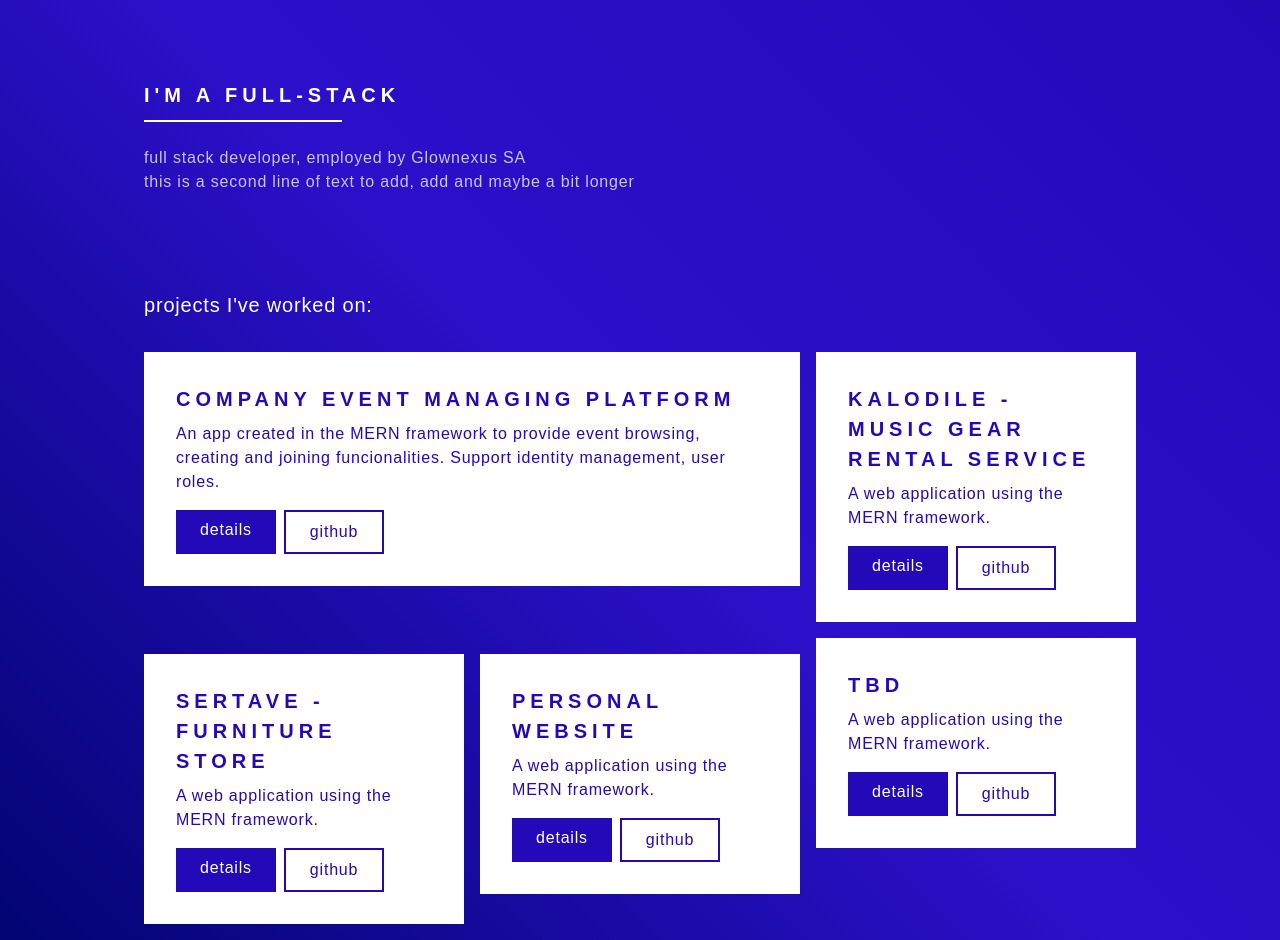
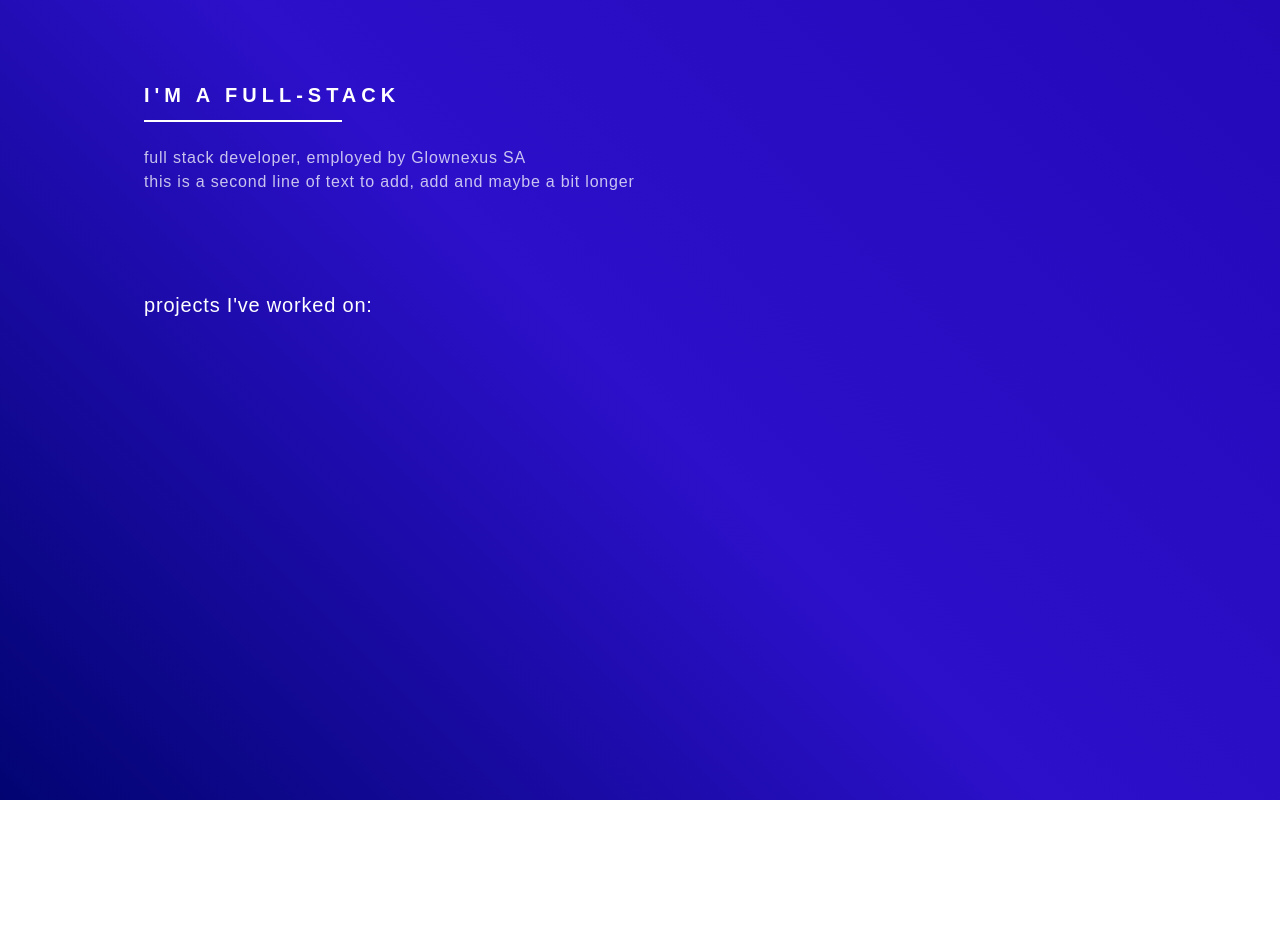
Before and after one commit to danielagg/personal-website-ts, a React (Create React App) app: page / in a window 1280 px wide. After the commit the page ends 800 px from the top, so only its background shows below. Built offline with nearby package versions, Linux system fonts and the light colour scheme.

Commit message:
Preparing state

```diff
--- a/src/App.tsx
+++ b/src/App.tsx
@@ -1,18 +1,28 @@
 import React from "react";
 import "./style.css";
+
+// State
+import PortfolioProvider from "./state/PortfolioState";
+import InitialState, { PortfolioState } from "./state/InitialPortfolioState";
 
 // Components
 import Landing from "./components/Landing/Landing";
 import PortfolioItemContainer from "./components/Portfolio/PortfolioItemContainer";
 
-const App: React.FC = () => {
+const App = () => {
+  const portfolioReducer = (state: PortfolioState, action: any) => {
+    return state;
+  };
+
   return (
-    <div className="min-h-screen bg-primary-blue-gradient font-raleway tracking-wider">
-      <div className="p-4 ml-2 lg:mx-auto lg:w-4/5">
-        <Landing />
-        <PortfolioItemContainer />
+    <PortfolioProvider initialState={InitialState} reducer={portfolioReducer}>
+      <div className="min-h-screen bg-primary-blue-gradient font-raleway tracking-wider">
+        <div className="p-4 ml-2 lg:mx-auto lg:w-4/5">
+          <Landing />
+          <PortfolioItemContainer />
+        </div>
       </div>
-    </div>
+    </PortfolioProvider>
   );
 };
 
--- a/src/components/Portfolio/PortfolioItem.tsx
+++ b/src/components/Portfolio/PortfolioItem.tsx
@@ -1,37 +1,41 @@
 import React from "react";
-import "./style.css";
-import { PortfolioItemDetails } from "./PortfolioItemContainer";
-
-// Components
-import Button, { Variant, Thickness } from "../Shared/Button/Button";
-
-type PortfolioItemProp = {
-  item: PortfolioItemDetails;
+const PortfolioItem = () => {
+  return <p>placeholder</p>;
 };
 
-const PortfolioItem = ({ item }: PortfolioItemProp) => {
-  return (
-    <div className="bg-white p-8 primary-blue">
-      <p className="text-xl uppercase font-raleway-bold wide-letter-spacing">
-        {item.name}
-      </p>
-      <p className="mt-2">{item.description}</p>
-      <div className="mt-4 flex">
-        <Button
-          caption="details"
-          variant={Variant.Blue}
-          thickness={Thickness.Wider}
-        />
-        <div className="ml-2">
-          <Button
-            caption="github"
-            variant={Variant.BlueBorderOnly}
-            thickness={Thickness.Wider}
-          />
-        </div>
-      </div>
-    </div>
-  );
-};
+// import "./style.css";
+// import { PortfolioItemDetails } from "./PortfolioItemContainer";
+
+// // Components
+// import Button, { Variant, Thickness } from "../Shared/Button/Button";
+
+// type PortfolioItemProp = {
+//   item: PortfolioItemDetails;
+// };
+
+// const PortfolioItem = ({ item }: PortfolioItemProp) => {
+//   return (
+//     <div className="bg-white p-8 primary-blue">
+//       <p className="text-xl uppercase font-raleway-bold wide-letter-spacing">
+//         {item.name}
+//       </p>
+//       <p className="mt-2">{item.description}</p>
+//       <div className="mt-4 flex">
+//         <Button
+//           caption="details"
+//           variant={Variant.Blue}
+//           thickness={Thickness.Wider}
+//         />
+//         <div className="ml-2">
+//           <Button
+//             caption="github"
+//             variant={Variant.BlueBorderOnly}
+//             thickness={Thickness.Wider}
+//           />
+//         </div>
+//       </div>
+//     </div>
+//   );
+// };
 
 export default PortfolioItem;
--- a/src/components/Portfolio/PortfolioItemContainer.tsx
+++ b/src/components/Portfolio/PortfolioItemContainer.tsx
@@ -1,61 +1,18 @@
-import React, { useState } from "react";
+import React, { useContext } from "react";
 import "./style.css";
+import { PortfolioContext } from "../../state/PortfolioState";
+import { PortfolioState } from "../../state/InitialPortfolioState";
 
 // Components
-import PortfolioItem from "./PortfolioItem";
-
-export type PortfolioItemDetails = {
-  id: number;
-  name: string;
-  description: string;
-  detailsLink: string;
-  githubLink: string;
-};
+// import PortfolioItem from "./PortfolioItem";
 
 const PortfolioItemContainer = () => {
-  const [projects, setProjects] = useState<PortfolioItemDetails[]>([
-    {
-      id: 1,
-      name: "Company Event Managing Platform",
-      description:
-        "An app created in the MERN framework to provide event browsing, creating and joining funcionalities. Support identity management, user roles.",
-      detailsLink: "event-organizer",
-      githubLink: "https://github.com/danielagg/event-organizer/"
-    },
-    {
-      id: 2,
-      name: "Kalodile - Music Gear Rental Service",
-      description: "A web application using the MERN framework.",
-      detailsLink: "event-organizer",
-      githubLink: "https://github.com/danielagg/event-organizer/"
-    },
-    {
-      id: 3,
-      name: "Sertave - Furniture Store",
-      description: "A web application using the MERN framework.",
-      detailsLink: "event-organizer",
-      githubLink: "https://github.com/danielagg/event-organizer/"
-    },
-    {
-      id: 4,
-      name: "Personal Website",
-      description: "A web application using the MERN framework.",
-      detailsLink: "event-organizer",
-      githubLink: "https://github.com/danielagg/event-organizer/"
-    },
-    {
-      id: 5,
-      name: "TBD",
-      description: "A web application using the MERN framework.",
-      detailsLink: "event-organizer",
-      githubLink: "https://github.com/danielagg/event-organizer/"
-    }
-  ]);
+  const context = useContext<PortfolioState>(PortfolioContext);
 
   return (
     <div>
       <h2 className="mt-24 text-white text-xl">projects I've worked on:</h2>
-      <div className="container">
+      {/* <div className="container">
         <div className="card-1">
           <PortfolioItem item={projects[0]} />
         </div>
@@ -71,7 +28,7 @@ const PortfolioItemContainer = () => {
         <div className="card-5">
           <PortfolioItem item={projects[4]} />
         </div>
-      </div>
+      </div> */}
     </div>
   );
 };
--- /dev/null
+++ b/src/state/InitialPortfolioState.tsx
@@ -0,0 +1,54 @@
+export type PortfolioItemDetails = {
+  id: number;
+  name: string;
+  description: string;
+  detailsLink: string;
+  githubLink: string;
+};
+
+export interface PortfolioState {
+  projects: PortfolioItemDetails[];
+}
+
+const InitialState: PortfolioState = {
+  projects: [
+    {
+      id: 1,
+      name: "Company Event Managing Platform",
+      description:
+        "An app created in the MERN framework to provide event browsing, creating and joining funcionalities. Support identity management, user roles.",
+      detailsLink: "event-organizer",
+      githubLink: "https://github.com/danielagg/event-organizer/"
+    },
+    {
+      id: 2,
+      name: "Kalodile - Music Gear Rental Service",
+      description: "A web application using the MERN framework.",
+      detailsLink: "event-organizer",
+      githubLink: "https://github.com/danielagg/event-organizer/"
+    },
+    {
+      id: 3,
+      name: "Sertave - Furniture Store",
+      description: "A web application using the MERN framework.",
+      detailsLink: "event-organizer",
+      githubLink: "https://github.com/danielagg/event-organizer/"
+    },
+    {
+      id: 4,
+      name: "Personal Website",
+      description: "A web application using the MERN framework.",
+      detailsLink: "event-organizer",
+      githubLink: "https://github.com/danielagg/event-organizer/"
+    },
+    {
+      id: 5,
+      name: "TBD",
+      description: "A web application using the MERN framework.",
+      detailsLink: "event-organizer",
+      githubLink: "https://github.com/danielagg/event-organizer/"
+    }
+  ]
+};
+
+export default InitialState;
--- /dev/null
+++ b/src/state/PortfolioState.js
@@ -0,0 +1,10 @@
+import React, { createContext, useReducer } from "react";
+
+export const PortfolioContext = createContext();
+
+const PortfolioProvider = ({ reducer, initialState, children }) => (
+  <PortfolioContext.Provider value={useReducer(reducer, initialState)}>
+    {children}
+  </PortfolioContext.Provider>
+);
+export default PortfolioProvider;
```
